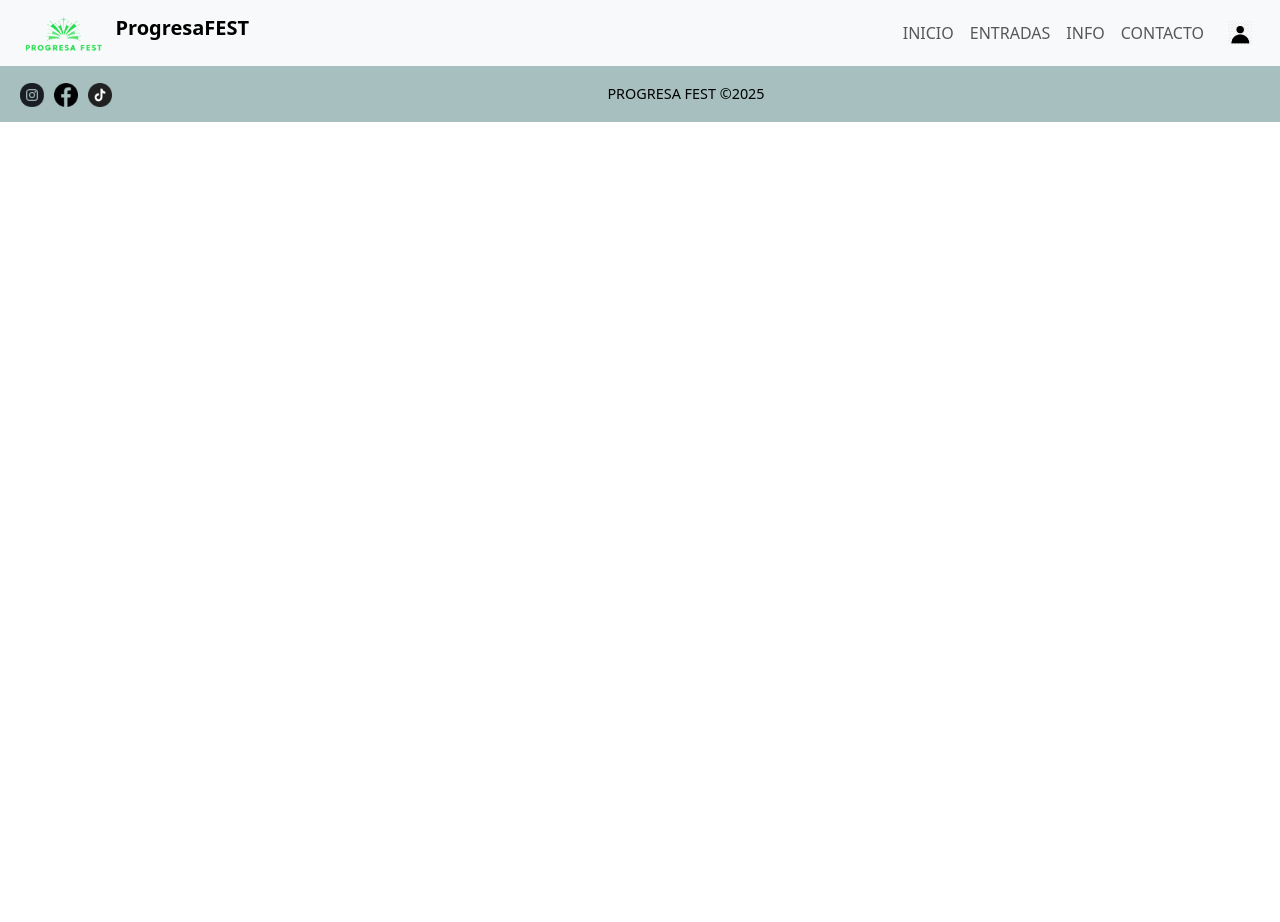
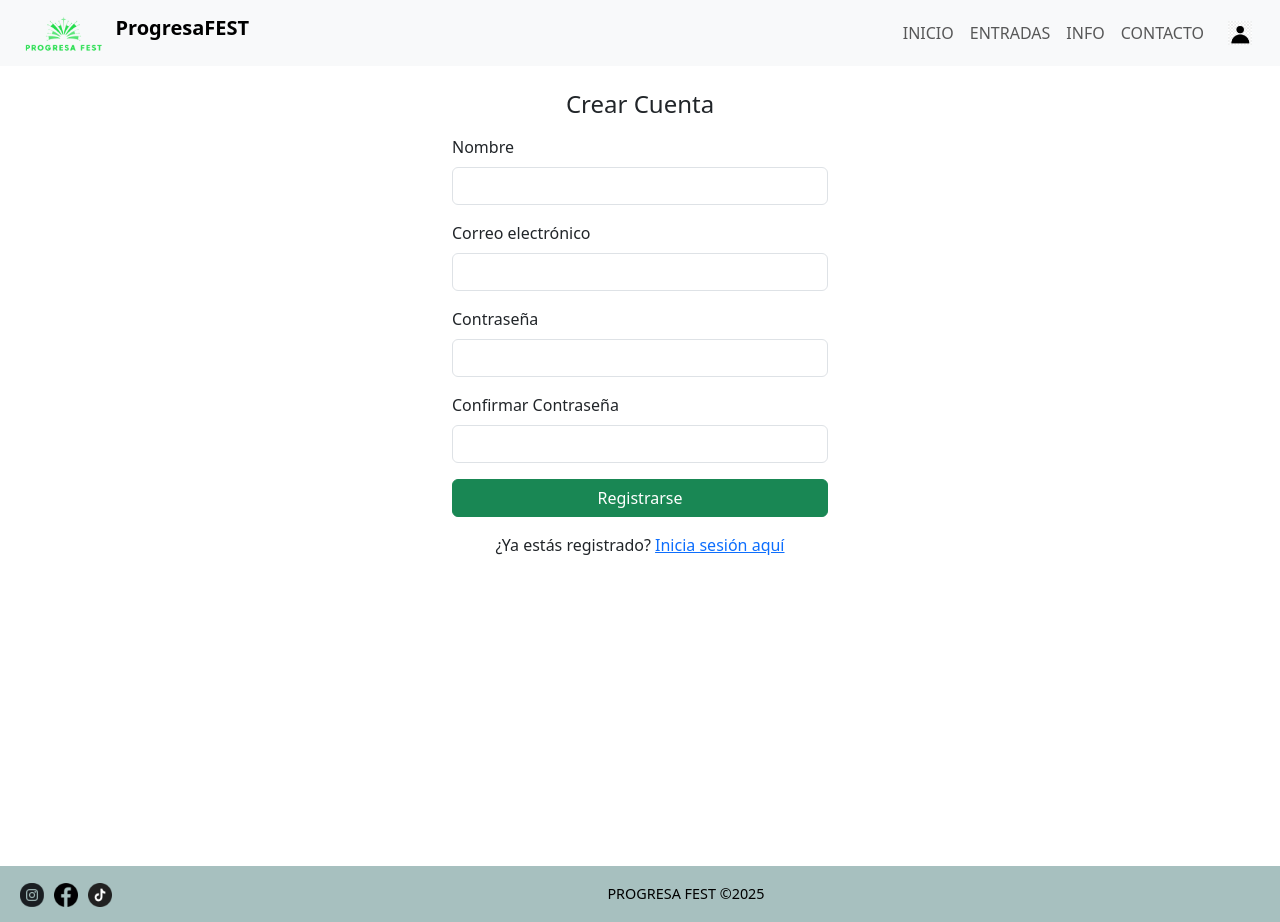
Before and after one commit to Stanis-Kalynovskyi/ProyectoStanisPablo, an Angular app in the folder Progresa-Fest/: page /registro in a window 1280 px wide. Before the commit this address led to /. Before the commit the page ends 800 px from the top, so only its background shows below. Built offline with nearby package versions, Linux system fonts and the light colour scheme.

Commit message:
vinculo de login y registro

```diff
--- a/Progresa-Fest/src/app/app.routes.ts
+++ b/Progresa-Fest/src/app/app.routes.ts
@@ -3,6 +3,8 @@ import { InicioComponent } from './componentes/inicio/inicio.component';
 import { EntradasComponent } from './componentes/entradas/entradas.component';
 import { InfoComponent } from './componentes/info/info.component';
 import { ContactoComponent } from './componentes/contacto/contacto.component';
+import { RegistroComponent } from './componentes/registro/registro.component';
+import { LoginComponent } from './componentes/login/login.component';
 
 export const routes: Routes = [
   {path: '', redirectTo: '/inicio', pathMatch: 'full'},
@@ -12,4 +14,6 @@ export const routes: Routes = [
   { path: 'entradas', component: EntradasComponent },
   { path: 'info', component: InfoComponent },
   { path: 'contacto', component: ContactoComponent },
+  { path: 'registro', component: RegistroComponent },
+  { path: 'login', component: LoginComponent },
 ];
--- /dev/null
+++ b/Progresa-Fest/src/app/componentes/login/login.component.html
@@ -0,0 +1,32 @@
+<div class="d-flex flex-column min-vh-100">
+  <div class="container mt-5" style="max-width: 400px;"> <!-- Cambié mt-3 a mt-5 para más margen superior -->
+      <h4 class="mb-3 text-center">Iniciar Sesión</h4>
+      <form (ngSubmit)="login()" #loginForm="ngForm">
+          <div class="mb-3">
+              <label for="email" class="form-label">Correo electrónico</label>
+              <input
+                  type="email"
+                  class="form-control"
+                  id="email"
+                  name="email"
+                  [(ngModel)]="loginData.email"
+                  required
+              />
+          </div>
+
+          <div class="mb-3">
+              <label for="password" class="form-label">Contraseña</label>
+              <input
+                  type="password"
+                  class="form-control"
+                  id="password"
+                  name="password"
+                  [(ngModel)]="loginData.password"
+                  required
+              />
+          </div>
+
+          <button type="submit" class="btn btn-primary w-100 mb-1">Iniciar Sesión</button>
+      </form>
+  </div>
+</div>
--- a/Progresa-Fest/src/app/componentes/navbar/navbar.component.html
+++ b/Progresa-Fest/src/app/componentes/navbar/navbar.component.html
@@ -35,12 +35,13 @@
             </li>
         </ul>
  <!-- Icono de contacto (pegado al borde derecho) -->
- <div class="me-3">  <!-- me-3 para margen derecho -->
-  <a class="nav-link" routerLink="/contacto" routerLinkActive="active">
+<div class="me-3">  <!-- me-3 para margen derecho -->
+  <a routerLink="/registro" routerLinkActive="active">
     <img
       src="assets/icono contacto.png"
       height="24"
       class="d-inline-block align-top"
+      alt="Icono de contacto"
     >
   </a>
 </div> </div> </div> </div> </nav>
--- /dev/null
+++ b/Progresa-Fest/src/app/componentes/registro/registro.component.html
@@ -0,0 +1,62 @@
+<!-- filepath: f:\SATANIS\Codes\Html\ProyectoStanisPablo\Progresa-Fest\src\app\componentes\registro\registro.component.html -->
+<div class="d-flex flex-column min-vh-100">
+  <div class="container mt-4 flex-grow-1" style="max-width: 400px;">
+      <h4 class="mb-3 text-center">Crear Cuenta</h4>
+      <form (ngSubmit)="registrar()" #registroForm="ngForm">
+          <div class="mb-3">
+              <label for="nombre" class="form-label">Nombre</label>
+              <input
+                  type="text"
+                  class="form-control"
+                  id="nombre"
+                  name="nombre"
+                  [(ngModel)]="registroData.nombre"
+                  required
+              />
+          </div>
+
+          <div class="mb-3">
+              <label for="email" class="form-label">Correo electrónico</label>
+              <input
+                  type="email"
+                  class="form-control"
+                  id="email"
+                  name="email"
+                  [(ngModel)]="registroData.email"
+                  required
+              />
+          </div>
+
+          <div class="mb-3">
+              <label for="password" class="form-label">Contraseña</label>
+              <input
+                  type="password"
+                  class="form-control"
+                  id="password"
+                  name="password"
+                  [(ngModel)]="registroData.password"
+                  required
+              />
+          </div>
+
+          <div class="mb-3">
+              <label for="confirmarPassword" class="form-label">Confirmar Contraseña</label>
+              <input
+                  type="password"
+                  class="form-control"
+                  id="confirmarPassword"
+                  name="confirmarPassword"
+                  [(ngModel)]="registroData.confirmarPassword"
+                  required
+              />
+          </div>
+
+          <button type="submit" class="btn btn-success w-100">Registrarse</button>
+      </form>
+      <div class="mt-3 text-center">
+        <p>¿Ya estás registrado?
+            <a href="/login" class="text-primary">Inicia sesión aquí</a>
+        </p>
+    </div>
+  </div>
+</div>
```
Also changed, not shown: Progresa-Fest/src/app/login/login.component.html (deleted, +0 -30 lines), Progresa-Fest/src/app/registro/registro.component.html (deleted, +0 -54 lines), Progresa-Fest/src/app/componentes/login/login.component.css (added), Progresa-Fest/src/app/componentes/login/login.component.ts (renamed from Progresa-Fest/src/app/login/login.component.ts), Progresa-Fest/src/app/componentes/registro/registro.component.css (added), Progresa-Fest/src/app/componentes/registro/registro.component.ts (renamed from Progresa-Fest/src/app/registro/registro.component.ts), 2 other files (tests, documents, lock files or other folders).
